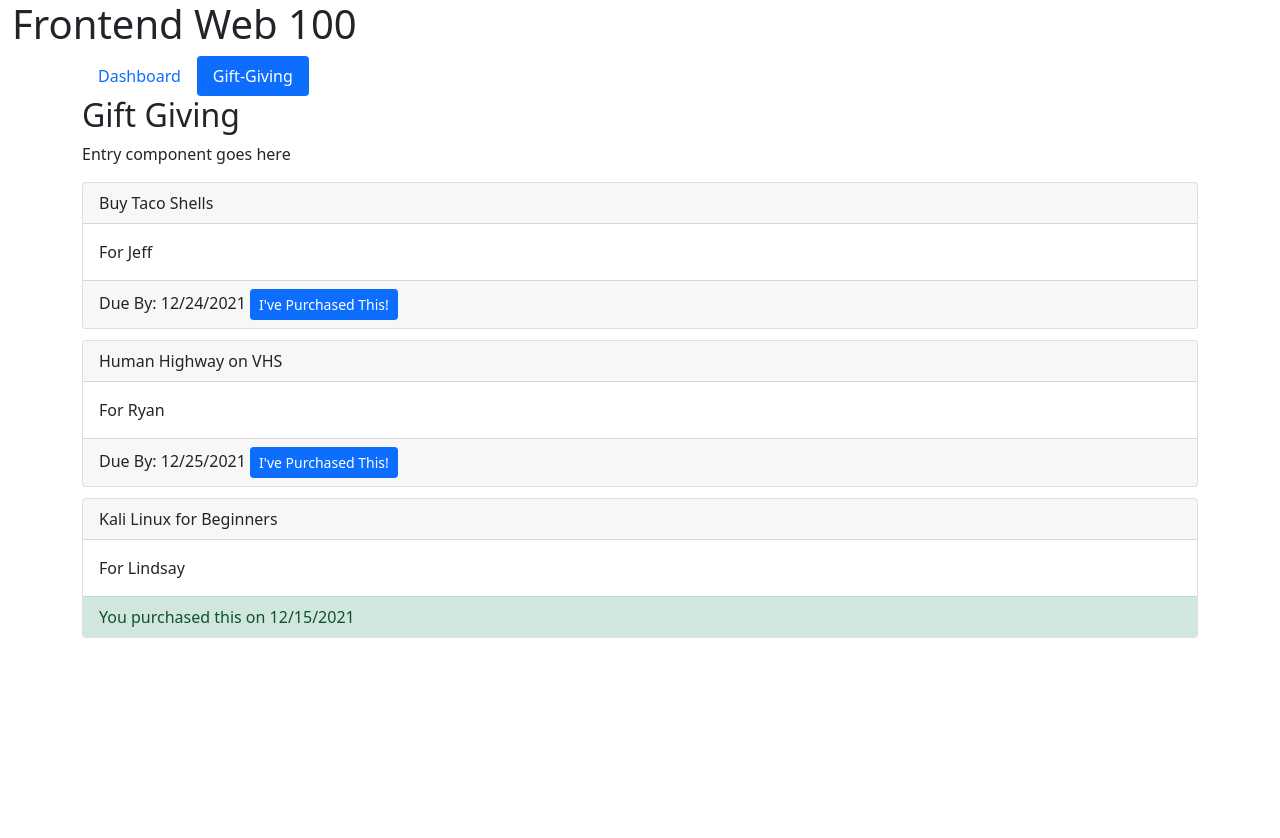
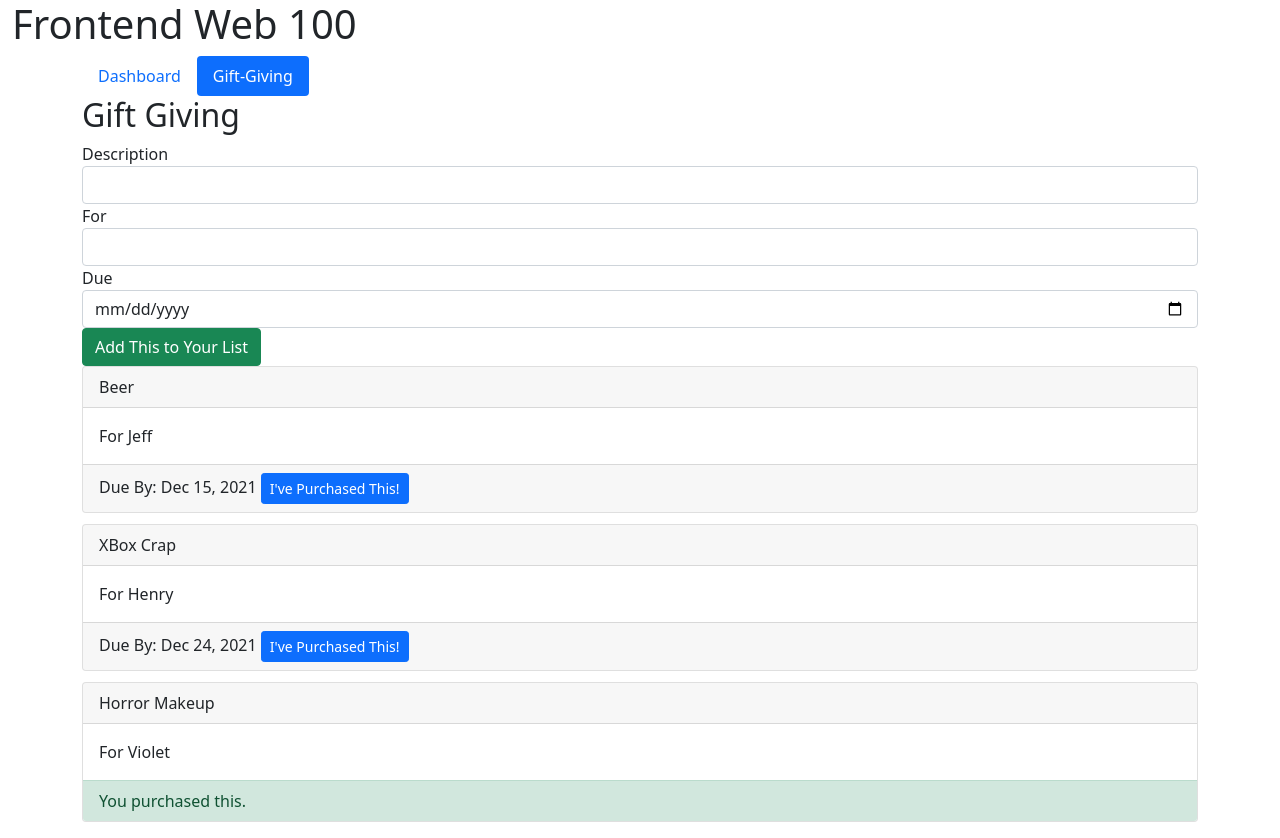
Before and after one commit to byronbrowndev/few100-guru, an Angular app: page /gift-giving in a window 1280 px wide. Before the commit the page ends 800 px from the top, so only its background shows below. Built offline with nearby package versions, Linux system fonts and the light colour scheme.

Commit message:
form created!

```diff
--- a/src/app/app.module.ts
+++ b/src/app/app.module.ts
@@ -9,6 +9,7 @@ import { DashboardComponent } from './components/dashboard/dashboard.component';
 import { NavigationComponent } from './components/navigation/navigation.component';
 import { GiftEntryComponent } from './components/gift-giving/gift-entry/gift-entry.component';
 import { GiftListComponent } from './components/gift-giving/gift-list/gift-list.component';
+import { ReactiveFormsModule } from '@angular/forms';
 
 
 
@@ -24,7 +25,8 @@ import { GiftListComponent } from './components/gift-giving/gift-list/gift-list.
   ],
   imports: [
     BrowserModule,
-    AppRoutingModule
+    AppRoutingModule,
+    ReactiveFormsModule
   ],
   providers: [],
   bootstrap: [AppComponent]
--- a/src/app/components/gift-giving/gift-entry/gift-entry.component.html
+++ b/src/app/components/gift-giving/gift-entry/gift-entry.component.html
@@ -1 +1,38 @@
-<p>Entry component goes here</p>
+<form [formGroup]="form"
+      (ngSubmit)="submit()">
+
+  <div class="form-group">
+    <label for="description">Description</label>
+    <input class="form-control"
+           id="description"
+           formControlName="description">
+
+    <div class="alert alert-danger"
+         *ngIf="description?.errors && (description?.touched || description?.dirty)">
+      <p *ngIf=" description?.hasError('required')">This is required</p>
+    </div>
+  </div>
+  <div class="form-group">
+    <label for="for">For</label>
+    <input class="form-control"
+           id="for"
+           formControlName="for">
+    <div class="alert alert-danger"
+         *ngIf="for?.errors && (for?.touched || for?.dirty)">
+      <p *ngIf=" for?.hasError('required')">This is required</p>
+    </div>
+  </div>
+  <div class="form-group">
+    <label for="due">Due</label>
+    <input type="date"
+           class="form-control"
+           id="due"
+           formControlName="due">
+    <div class="alert alert-danger"
+         *ngIf="due?.errors && (due?.touched || due?.dirty)">
+      <p *ngIf=" due?.hasError('required')">This is required</p>
+    </div>
+  </div>
+  <button type="submit"
+          class="btn btn-success">Add This to Your List</button>
+</form>
--- a/src/app/components/gift-giving/gift-entry/gift-entry.component.ts
+++ b/src/app/components/gift-giving/gift-entry/gift-entry.component.ts
@@ -1,15 +1,37 @@
 import { Component, OnInit } from '@angular/core';
+import { FormBuilder, Validators } from '@angular/forms';
 
 @Component({
   selector: 'app-gift-entry',
   templateUrl: './gift-entry.component.html',
   styleUrls: ['./gift-entry.component.css']
 })
-export class GiftEntryComponent implements OnInit {
+export class GiftEntryComponent {
 
-  constructor() { }
+  form = this.formBuilder.group({
+    description: ['', [Validators.required]],
+    for: ['', [Validators.required]],
+    due: ['', [Validators.required]]
+  });
 
-  ngOnInit(): void {
+
+  get description() { return this.form.get('description'); }
+  get for() { return this.form.get('for'); }
+  get due() { return this.form.get('due'); }
+
+  constructor(private formBuilder: FormBuilder) { }
+
+
+  submit() {
+    if (this.form.valid) {
+      console.log(this.form.value);
+    } else {
+      Object.keys(this.form.controls).forEach(field => {
+        const control = this.form.get(field);
+        control?.markAsTouched({ onlySelf: true });
+      })
+      console.log('Fix your form first, yo.');
+    }
   }
 
 }
--- a/src/app/components/gift-giving/gift-list/gift-list.component.html
+++ b/src/app/components/gift-giving/gift-list/gift-list.component.html
@@ -1,24 +1,19 @@
 <ul class="list-unstyled">
-  <li class="card">
-    <div class="card-header">Buy Taco Shells</div>
-    <div class="card-body">For Jeff</div>
-    <div class="card-footer">Due By: 12/24/2021
+  <li class="card"
+      *ngFor="let gift of giftList">
+    <div class="card-header">{{ gift.description }}</div>
+    <div class="card-body">For {{ gift.for }}</div>
+    <div class="card-footer"
+         [ngClass]="{ 'alert-success': gift.purchased}">
+      <div *ngIf="gift.purchased === false">
+        Due By: {{ gift.due | date:'mediumDate'}}
 
-      <button class="btn btn-sm btn-primary">I've Purchased This!</button>
+        <button (click)="markPurchased(gift)"
+                class="btn btn-sm btn-primary">I've Purchased This!</button>
+      </div>
+      <div *ngIf="gift.purchased === true">
+        You purchased this.
+      </div>
     </div>
   </li>
-
-  <li class="card">
-    <div class="card-header">Human Highway on VHS</div>
-    <div class="card-body">For Ryan</div>
-    <div class="card-footer">Due By: 12/25/2021
-      <button class="btn btn-sm btn-primary">I've Purchased This!</button>
-
-    </div>
-  </li>
-  <li class="card">
-    <div class="card-header">Kali Linux for Beginners</div>
-    <div class="card-body">For Lindsay</div>
-    <div class="card-footer  alert-success">You purchased this on 12/15/2021</div>
-  </li>
 </ul>
--- a/src/app/components/gift-giving/gift-list/gift-list.component.ts
+++ b/src/app/components/gift-giving/gift-list/gift-list.component.ts
@@ -1,15 +1,23 @@
 import { Component, OnInit } from '@angular/core';
+import { GiftListItemModel } from 'src/app/models';
 
 @Component({
   selector: 'app-gift-list',
   templateUrl: './gift-list.component.html',
   styleUrls: ['./gift-list.component.css']
 })
-export class GiftListComponent implements OnInit {
+export class GiftListComponent {
 
+  giftList: GiftListItemModel[] = [
+    { id: '1', description: 'Beer', for: 'Jeff', due: '2021-12-15', purchased: false },
+    { id: '2', description: 'XBox Crap', for: 'Henry', due: '2021-12-24', purchased: false },
+    { id: '3', description: 'Horror Makeup', for: 'Violet', due: '2021-12-24', purchased: true },
+  ];
   constructor() { }
 
-  ngOnInit(): void {
+  markPurchased(item: GiftListItemModel) {
+    // Do something?
+    console.log('They purchased ', item.description);
   }
 
 }
```
